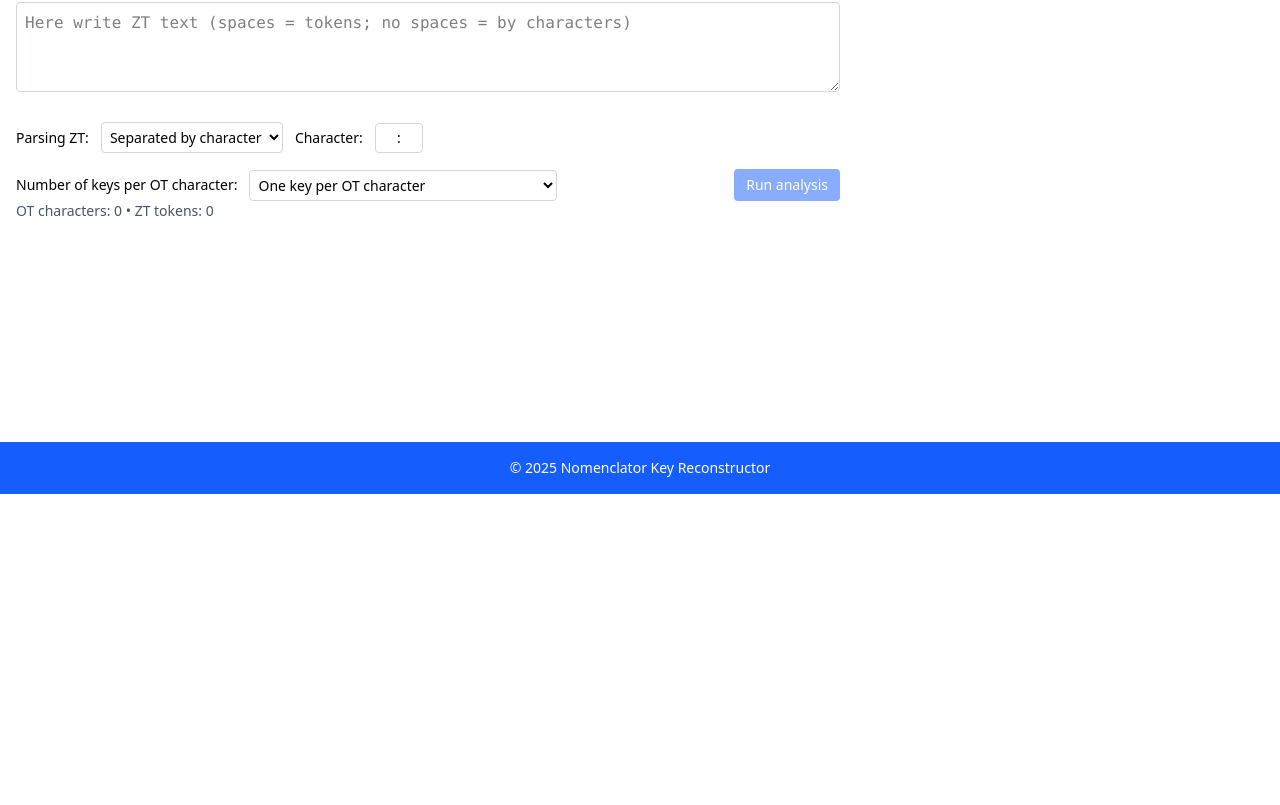
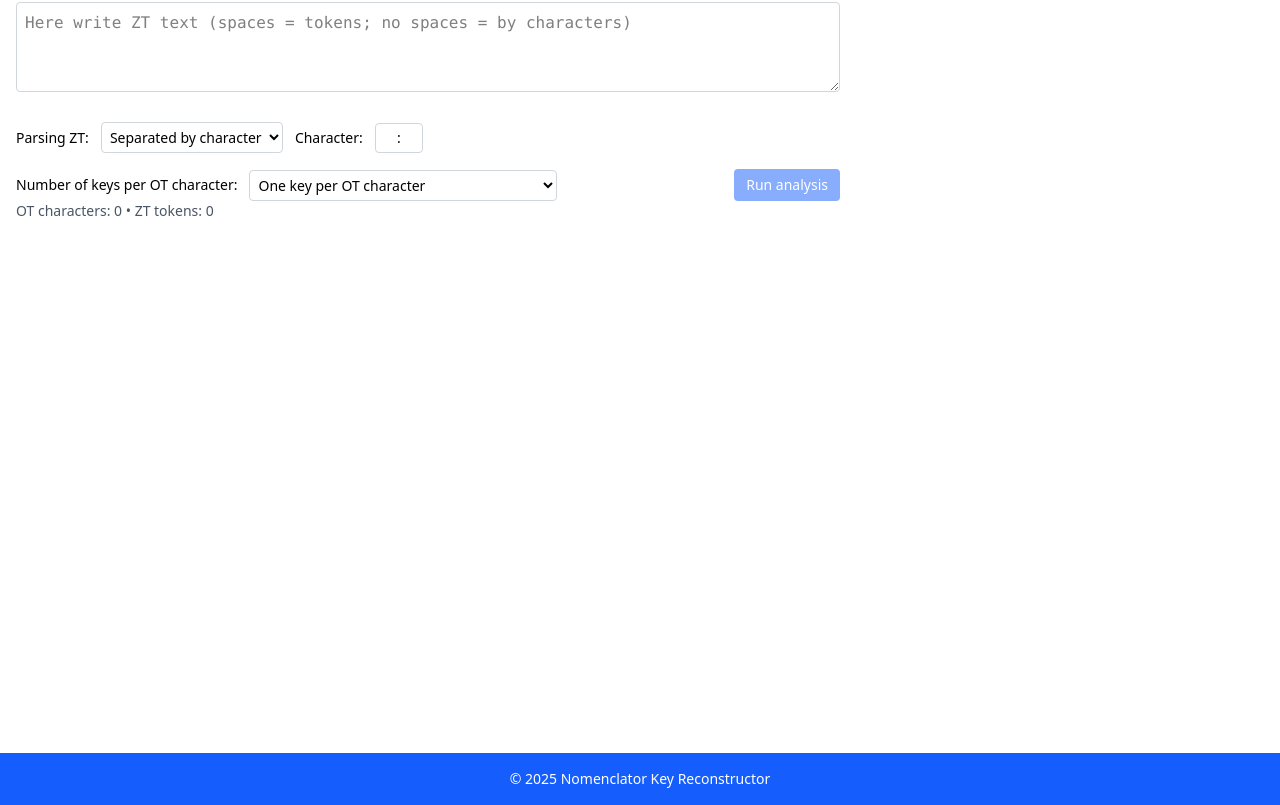
Before and after one commit to Laciii22/nomenclator-key-reconstructor, a React (Vite) app: page / in a window 1280 px wide. Shown: the part 306-1111 px from the top of the page. Before the commit the page ends 800 px from the top, so only its background shows below. Built offline with nearby package versions, Linux system fonts and the light colour scheme.

Commit message:
fixed width of mapping table

```diff
--- a/src/components/table/MappingTable.tsx
+++ b/src/components/table/MappingTable.tsx
@@ -335,8 +335,16 @@ function MappingTable(props: MappingTableProps & MappingTableExtraProps) {
 	return (
 		<div
 			ref={containerRef}
-			className={`${hasDeceptionWarning ? 'border border-red-300 rounded p-2 bg-red-50' : ''}`}
-			style={{ width: '100%', height: `${Math.min(600, rowCount * CELL_HEIGHT)}px`, overflowY: 'auto', overflowX: 'hidden' }}
+			className={`${hasDeceptionWarning ? 'border border-red-300 rounded p-1 bg-red-50' : ''}`}
+				style={{
+				width: '100%',
+				minHeight: '500px',
+				height: rowCount * CELL_HEIGHT,
+				overflowY: 'auto',
+
+			}}
+
+
 		>
 			<Grid
 				columnCount={columnCount}
```
